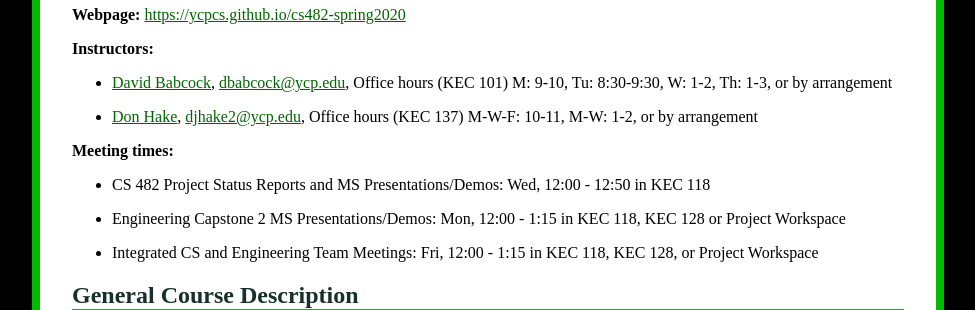
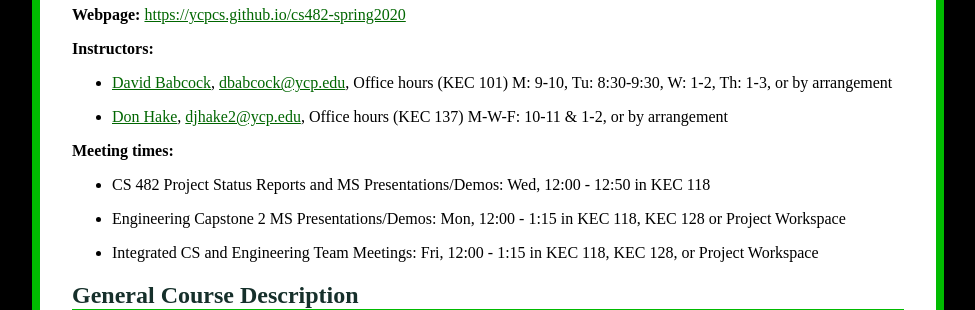
Before and after one commit to ycpcs/cs482-spring2020, a Jekyll site: the page built from syllabus.md, in a window 1280 px wide and 900 px high. Shown: the part 204-514 px from the top of the window, without its empty margins (152-1127 px from the left). Built offline with Jekyll 4.4.1, drawn with Linux system fonts in a browser that asks for light colours; some of the changed text lies outside the part shown.

```diff
--- a/syllabus.md
+++ b/syllabus.md
@@ -14,7 +14,7 @@ CS 482 - Senior Software Project II<br>YCAS Radio Telescope Project
 
 - [David Babcock](http://faculty.ycp.edu/~dbabcock), <dbabcock@ycp.edu>, Office hours (KEC 101) M: 9-10, Tu: 8:30-9:30, W: 1-2, Th: 1-3, or by arrangement
 
-- [Don Hake](http://faculty.ycp.edu/~djhake2/), <djhake2@ycp.edu>, Office hours (KEC 137) M-W-F: 10-11, M-W: 1-2, or by arrangement
+- [Don Hake](http://faculty.ycp.edu/~djhake2/), <djhake2@ycp.edu>, Office hours (KEC 137) M-W-F: 10-11 & 1-2, or by arrangement
 
 **Meeting times:**
 
```
Also changed, not shown: other parts of syllabus.md (+6 -6 lines).
